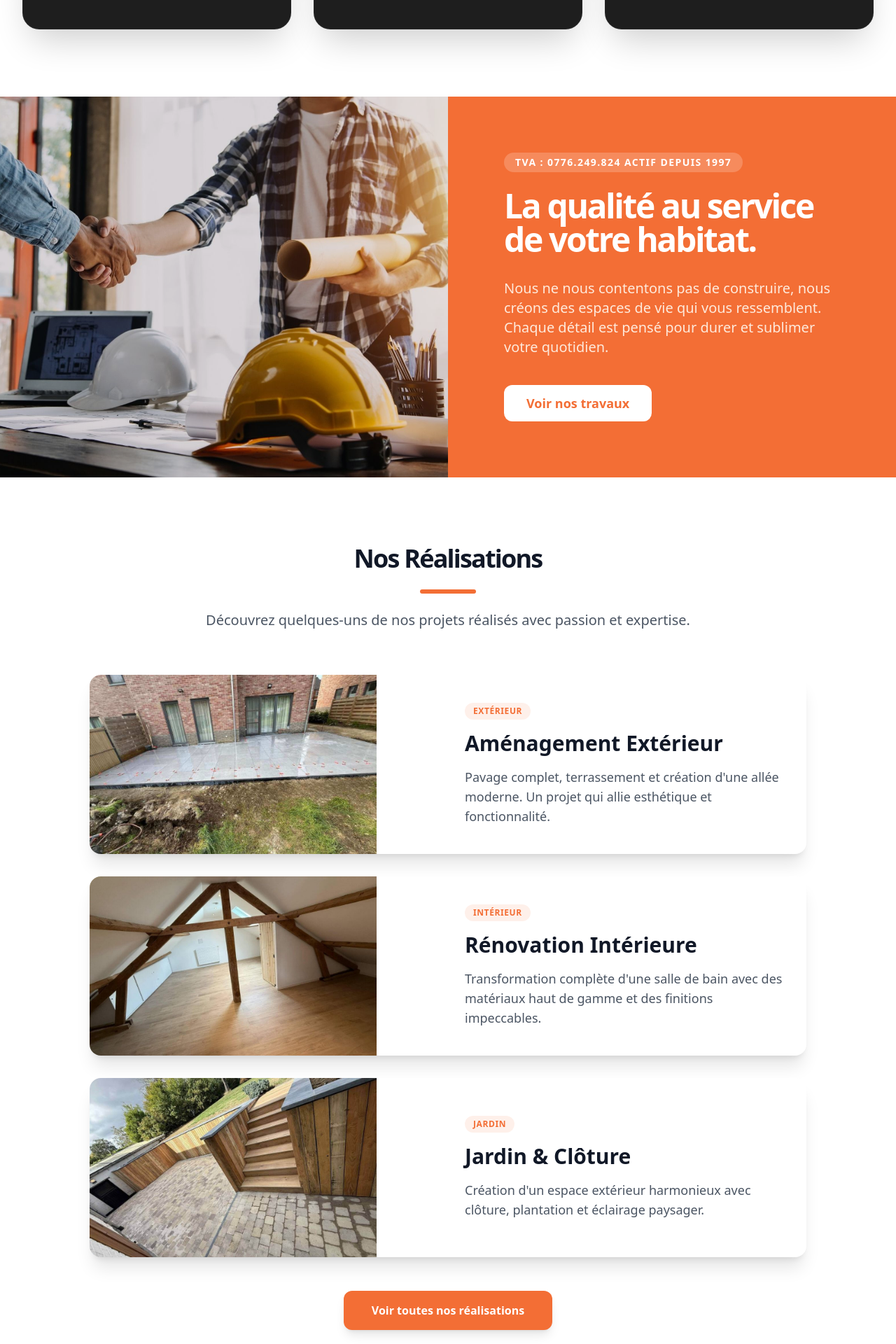
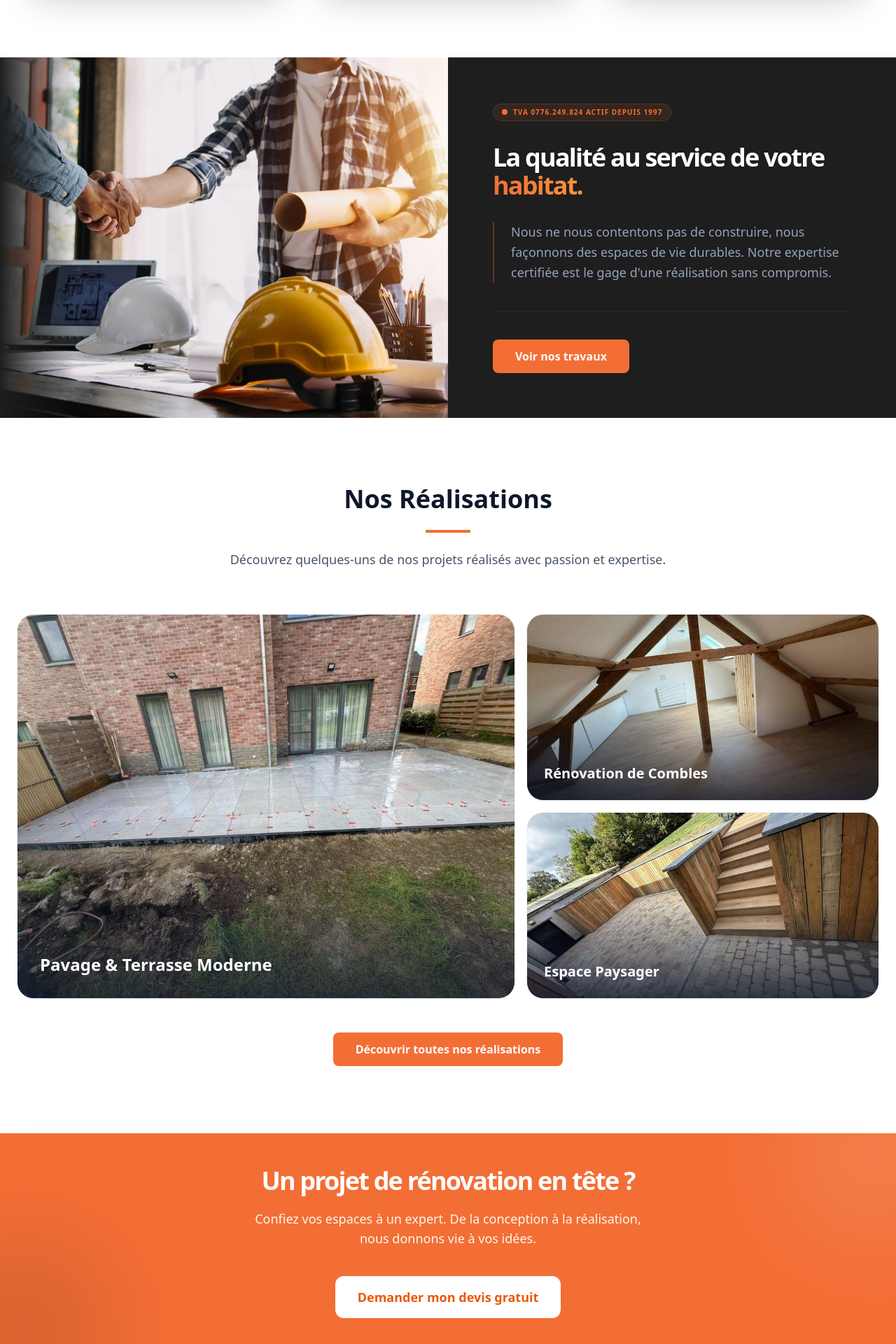
Before and after one commit to NicolasDeza/avhgarden, a Nuxt app: page / in a window 1280 px wide. Shown: the part 2960-4880 px from the top of the page at 70% size. Built offline with nearby package versions, Linux system fonts and the light colour scheme.

Commit message:
Redesign section split

```diff
--- a/app/components/CtaSection.vue
+++ b/app/components/CtaSection.vue
@@ -1,7 +1,7 @@
 <template>
   <section class="w-full bg-white" aria-label="Appel à l'action">
     <div class="mx-auto">
-      <div class="relative overflow-hidden bg-gradient-to-tr from-primary to-orange-400  px-8 py-10  sm:py-12 text-center shadow-2xl shadow-orange-900/20">
+      <div class="relative overflow-hidden bg-primary  px-8 py-10  sm:py-12 text-center shadow-2xl shadow-orange-900/20">
 
         <div class="absolute -top-24 -right-24 h-64 w-64 rounded-full bg-white/10 blur-3xl"/>
         <div class="absolute -bottom-24 -left-24 h-64 w-64 rounded-full bg-black/10 blur-3xl"/>
@@ -11,7 +11,7 @@
             Un projet de rénovation en tête ?
           </h2>
 
-          <p class="mx-auto mt-6 max-w-xl text-lg text-orange-50 font-medium">
+          <p class="mx-auto mt-5 max-w-xl text-lg text-orange-50 font-medium">
             Confiez vos espaces à un expert. De la conception à la réalisation, nous donnons vie à vos idées.
           </p>
 
--- a/app/components/FeatureItem.vue
+++ b/app/components/FeatureItem.vue
@@ -8,24 +8,24 @@ defineProps({
 
 <template>
   <div
-    class="group flex flex-col items-center text-center p-10 rounded-3xl
+    class="group flex flex-col items-center text-center p-6 sm:p-8 rounded-3xl
            transition-all duration-500 hover:-translate-y-2
            bg-[#1E1E1E] border border-white/5 hover:border-primary/20 shadow-2xl shadow-black/20"
   >
     <div
-      class="relative flex h-20 w-20 shrink-0 items-center justify-center rounded-2xl mb-8
+      class="relative flex h-14 w-14 sm:h-16 sm:w-16 shrink-0 items-center justify-center rounded-2xl mb-5
              bg-gradient-to-br from-primary/20 to-primary/5 text-primary
              transition-all duration-500 group-hover:scale-110 group-hover:rotate-3"
     >
-      <component :is="icon" class="h-10 w-10" />
+      <component :is="icon" class="h-7 w-7 sm:h-8 sm:w-8" />
 
     </div>
 
-    <div class="space-y-4">
-      <h3 class="font-black text-2xl tracking-tight text-white">
+    <div class="space-y-3">
+      <h3 class="font-black text-xl sm:text-2xl tracking-tight text-white">
         {{ title }}
       </h3>
-      <p class="leading-relaxed text-gray-400 text-base">
+      <p class="leading-relaxed text-gray-400 text-sm sm:text-base">
         {{ description }}
       </p>
     </div>
--- a/app/components/RealisationSection.vue
+++ b/app/components/RealisationSection.vue
@@ -1,99 +1,64 @@
+<script setup>
+
+</script>
+
 <template>
-  <section class="w-full bg-white py-16 md:py-24" aria-label="Nos réalisations">
+  <section class="w-full bg-white py-16 sm:py-24" aria-label="Nos réalisations">
     <div class="mx-auto max-w-[1440px] px-6">
 
-      <!-- En-tête -->
       <div class="mb-16 text-center">
-        <h2 class="text-3xl md:text-4xl font-extrabold text-gray-900 mb-6 tracking-tighter">
+        <h2 class="text-3xl md:text-4xl font-extrabold text-slate-900 mb-6">
           Nos Réalisations
         </h2>
-        <div class="w-20 h-1.5 bg-primary mx-auto rounded-full mb-6"/>
-        <p class="text-gray-600 text-lg md:text-xl font-medium max-w-3xl mx-auto">
+        <div class="w-16 h-1 bg-primary mx-auto mb-6"/>
+        <p class="text-slate-600 text-lg max-w-2xl mx-auto">
           Découvrez quelques-uns de nos projets réalisés avec passion et expertise.
         </p>
       </div>
 
-      <!-- Grille de réalisations -->
-      <div class="grid grid-cols-1 gap-8 max-w-5xl mx-auto">
+      <div class="grid grid-cols-1 md:grid-cols-12 md:grid-rows-2 gap-4 h-auto md:h-[550px]">
 
-        <!-- Card 1 -->
-        <article class="group relative overflow-hidden rounded-2xl shadow-xl bg-white transition-all duration-300 hover:shadow-2xl">
-          <div class="grid grid-cols-1 md:grid-cols-2">
-            <div class="relative aspect-[16/10] md:h-64 overflow-hidden">
+        <article class="md:col-span-7 md:row-span-2 group relative overflow-hidden rounded-3xl bg-slate-100 shadow-sm border border-slate-100">
           <NuxtImg
             src="/images/realisations/terrasse.jpg"
-                alt="Réalisation 1 - Aménagement extérieur"
             class="w-full h-full object-cover transition-transform duration-700 group-hover:scale-110"
           />
-            </div>
-            <div class="p-6 flex flex-col justify-center">
-              <span class="inline-block px-3 py-1 bg-primary/10 text-primary text-xs font-bold uppercase tracking-wider rounded-full mb-4 w-fit">
-                Extérieur
-              </span>
-              <h3 class="text-2xl md:text-3xl font-bold text-gray-900 mb-4">Aménagement Extérieur</h3>
-              <p class="text-gray-600 text-lg">
-                Pavage complet, terrassement et création d'une allée moderne. Un projet qui allie esthétique et fonctionnalité.
-              </p>
-            </div>
+          <div class="absolute inset-0 bg-gradient-to-t from-slate-900/80 via-transparent to-transparent flex flex-col justify-end p-8">
+
+            <h3 class="text-white text-2xl font-bold">Pavage & Terrasse Moderne</h3>
           </div>
         </article>
 
-        <!-- Card 2 -->
-        <article class="group relative overflow-hidden rounded-2xl shadow-xl bg-white transition-all duration-300 hover:shadow-2xl">
-          <div class="grid grid-cols-1 md:grid-cols-2">
-            <div class="relative aspect-[16/10] md:h-64 overflow-hidden">
+        <article class="md:col-span-5 md:row-span-1 group relative overflow-hidden rounded-3xl bg-slate-100 shadow-sm border border-slate-100">
           <NuxtImg
             src="/images/realisations/grenier.jpg"
-                alt="Réalisation 2 - Rénovation intérieure"
             class="w-full h-full object-cover transition-transform duration-700 group-hover:scale-110"
           />
-            </div>
-            <div class="p-6 flex flex-col justify-center">
-              <span class="inline-block px-3 py-1 bg-primary/10 text-primary text-xs font-bold uppercase tracking-wider rounded-full mb-4 w-fit">
-                Intérieur
-              </span>
-              <h3 class="text-2xl md:text-3xl font-bold text-gray-900 mb-4">Rénovation Intérieure</h3>
-              <p class="text-gray-600 text-lg">
-                Transformation complète d'une salle de bain avec des matériaux haut de gamme et des finitions impeccables.
-              </p>
-            </div>
+          <div class="absolute inset-0 bg-gradient-to-t from-slate-900/80 via-transparent to-transparent flex flex-col justify-end p-6">
+
+            <h3 class="text-white text-xl font-bold">Rénovation de Combles</h3>
           </div>
         </article>
 
-        <!-- Card 3 -->
-        <article class="group relative overflow-hidden rounded-2xl shadow-xl bg-white transition-all duration-300 hover:shadow-2xl">
-          <div class="grid grid-cols-1 md:grid-cols-2">
-            <div class="relative aspect-[16/10] md:h-64 overflow-hidden">
+        <article class="md:col-span-5 md:row-span-1 group relative overflow-hidden rounded-3xl bg-slate-100 shadow-sm border border-slate-100">
           <NuxtImg
             src="/images/realisations/amenagement.jpg"
-                alt="Réalisation 3 - Aménagement jardin"
             class="w-full h-full object-cover transition-transform duration-700 group-hover:scale-110"
           />
-            </div>
-            <div class="p-6 flex flex-col justify-center">
-              <span class="inline-block px-3 py-1 bg-primary/10 text-primary text-xs font-bold uppercase tracking-wider rounded-full mb-4 w-fit">
-                Jardin
-              </span>
-              <h3 class="text-2xl md:text-3xl font-bold text-gray-900 mb-4">Jardin & Clôture</h3>
-              <p class="text-gray-600 text-lg">
-                Création d'un espace extérieur harmonieux avec clôture, plantation et éclairage paysager.
-              </p>
-            </div>
+          <div class="absolute inset-0 bg-gradient-to-t from-slate-900/80 via-transparent to-transparent flex flex-col justify-end p-6">
+
+            <h3 class="text-white text-xl font-bold">Espace Paysager</h3>
           </div>
         </article>
 
       </div>
 
-      <!-- CTA -->
       <div class="mt-12 text-center">
         <NuxtLink
           to="/realisations"
-          class="inline-flex items-center justify-center gap-2 px-10 py-4 bg-primary hover:bg-primary-hover text-white font-bold rounded-xl
-                 transition-all duration-300 transform hover:scale-105 shadow-lg
-                 focus:outline-none focus:ring-4 focus:ring-primary/30"
+          class="inline-block bg-primary hover:bg-primary-hover hover:scale-105 text-white font-bold py-3 px-8 rounded-lg transition-all duration-300"
         >
-          Voir toutes nos réalisations
-
+          Découvrir toutes nos réalisations
         </NuxtLink>
       </div>
 
--- a/app/components/SplitSection.vue
+++ b/app/components/SplitSection.vue
@@ -3,47 +3,59 @@
 </script>
 
 <template>
-  <section class="w-full min-h-[480px] grid grid-cols-1 lg:grid-cols-2 overflow-hidden" aria-label="Présentation">
+  <section class="w-full min-h-[500px] grid grid-cols-1 lg:grid-cols-2 bg-[#1E1E1E]" aria-label="Présentation">
 
-    <div class="relative h-[320px] lg:h-auto overflow-hidden">
+    <div class="relative h-[400px] lg:h-auto overflow-hidden group">
       <NuxtImg
         src="/images/split/section-1.jpg"
-        alt="Notre expertise en action"
-        class="absolute inset-0 w-full h-full object-cover transition-transform duration-700 hover:scale-105"
+        alt="Artisan BTP en action"
+        class="absolute inset-0 w-full h-full object-cover transition-transform duration-1000 group-hover:scale-110"
       />
-      <div class="absolute inset-0 bg-black/10"/>
+      <div class="absolute inset-0 bg-gradient-to-r from-[#1E1E1E] via-transparent to-transparent hidden lg:block w-1/3"/>
+      <div class="absolute inset-0 bg-gradient-to-t from-[#1E1E1E] via-transparent to-transparent lg:hidden h-1/2 bottom-0"/>
+
     </div>
 
-    <div class="bg-primary flex items-center justify-center p-12 sm:p-16 lg:p-20">
-      <div class="max-w-xl">
-        <span class="inline-block px-4 py-1 rounded-full bg-white/20 text-white text-sm font-bold uppercase tracking-widest mb-6">
-          TVA : 0776.249.824 actif depuis 1997
-        </span>
+    <div class="relative flex items-center justify-center p-10 sm:p-16">
+      <div class="relative z-10 max-w-xl w-full">
 
-        <h2 class="text-4xl sm:text-5xl font-black text-white leading-[1.1] tracking-tighter mb-8">
-          La qualité au service de votre habitat.
+        <div class="inline-flex items-center gap-2 px-3 py-1 rounded-full bg-primary/10 border border-primary/20 mb-8">
+          <span class="relative flex h-2 w-2">
+            <span class="animate-ping absolute inline-flex h-full w-full rounded-full bg-primary opacity-75"/>
+            <span class="relative inline-flex rounded-full h-2 w-2 bg-primary"/>
+          </span>
+          <span class="text-primary font-bold text-[10px] uppercase tracking-widest">TVA 0776.249.824  actif depuis 1997</span>
+        </div>
+
+        <h2 class="text-4xl sm:text-4xl font-black text-white leading-[1.05] tracking-tighter mb-8">
+          La qualité au service de votre <span class="text-transparent bg-clip-text bg-gradient-to-r from-primary to-orange-400">habitat.</span>
         </h2>
 
-        <p class="text-orange-50 text-lg md:text-xl leading-relaxed mb-10 opacity-90">
-          Nous ne nous contentons pas de construire, nous créons des espaces de vie qui vous ressemblent. Chaque détail est pensé pour durer et sublimer votre quotidien.
+        <p class="text-slate-400 text-lg leading-relaxed mb-10 font-light border-l-2 border-primary/30 pl-6">
+          Nous ne nous contentons pas de construire, nous façonnons des espaces de vie durables. Notre expertise certifiée est le gage d'une réalisation sans compromis.
         </p>
 
-        <NuxtLink
-          to="/realisations"
-          class="inline-flex items-center gap-3 bg-white text-primary px-8 py-3 rounded-xl font-bold text-lg
-                 transition-all duration-300 transform hover:scale-105 hover:shadow-2xl
-                 focus:outline-none focus:ring-4 focus:ring-white/50"
-        >
-          Voir nos travaux
+        <div class="grid grid-cols-2 gap-8  border-t border-white/5 pt-10">
 
-        </NuxtLink>
+
+        <div class="flex flex-col sm:flex-row gap-5 items-start sm:items-center">
+          <NuxtLink
+            to="/realisations"
+            class="bg-primary hover:bg-orange-600 text-white px-8 py-3 rounded-lg font-bold text-md transition-all hover:scale-105"
+          >
+            Voir nos travaux
+          </NuxtLink>
+
+        </div>
       </div>
+
     </div>
+  </div>
   </section>
 </template>
 
 <style scoped>
-/* Optionnel : ajout d'un grain de texture sur le orange pour le côté premium */
+
 .bg-gradient-to-br {
   position: relative;
 }
```
Lines whose indentation alone changed are shown as unchanged.
